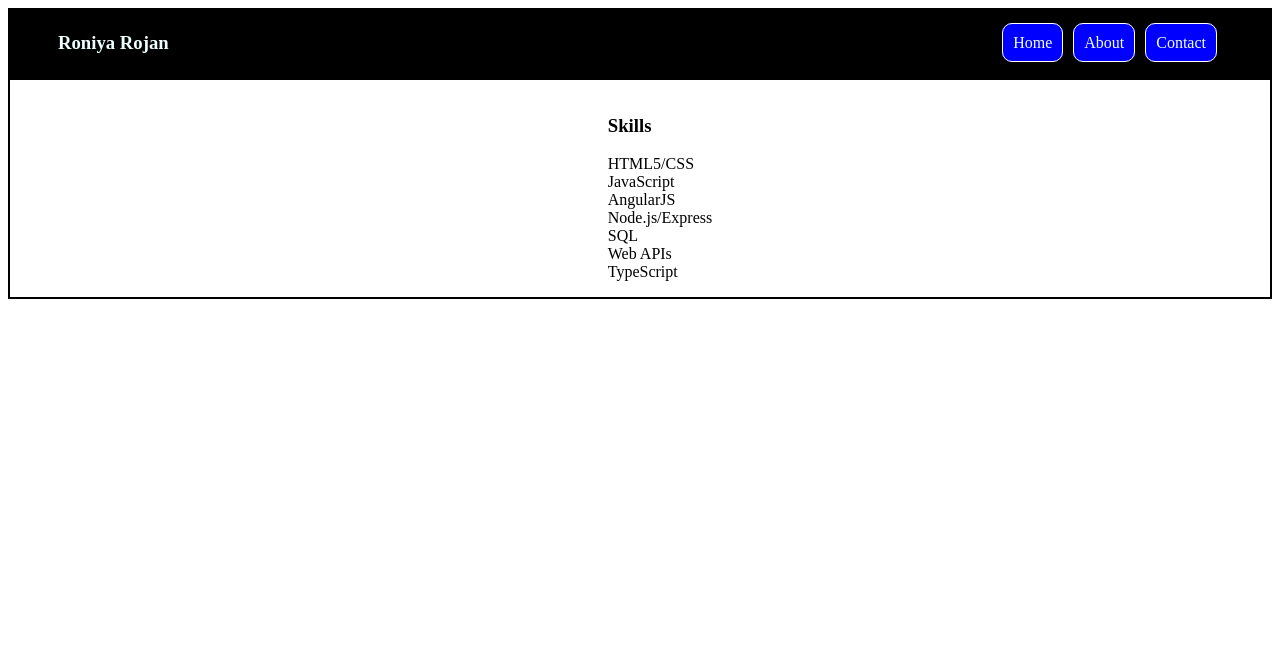
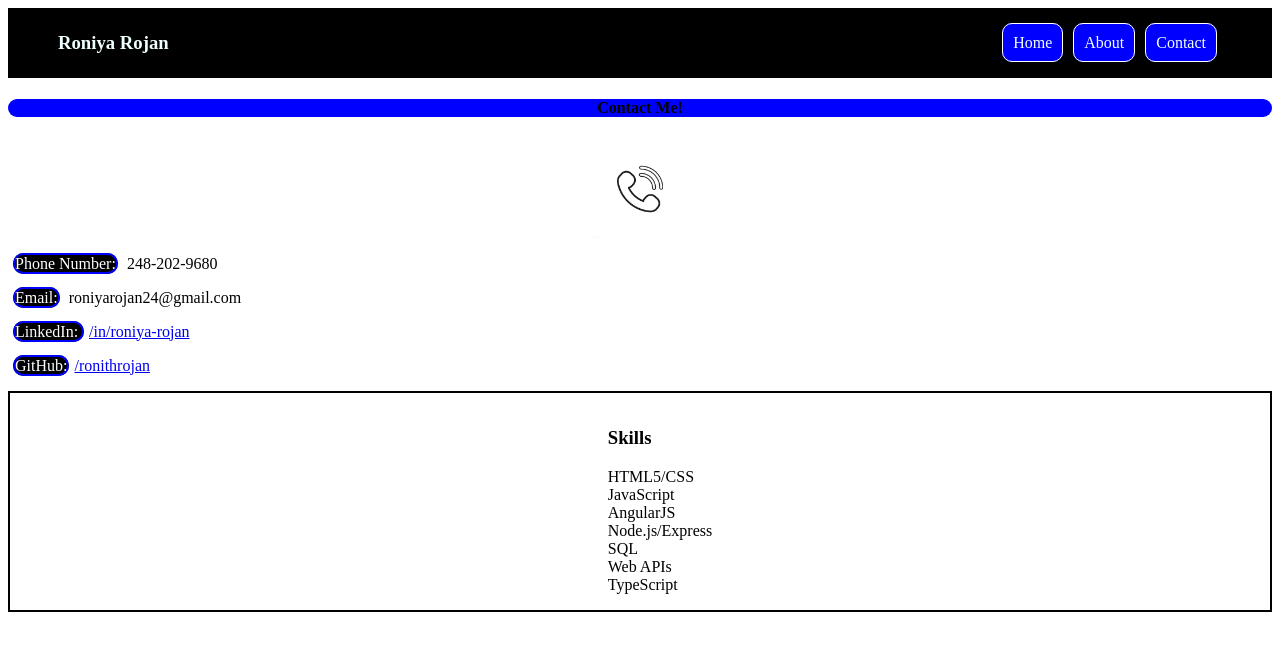
Before and after one commit to ronithrojan/Personal-Website, an Angular app: page /contact in a window 1280 px wide. Shown: the top 650 px of the page. Built offline with nearby package versions, Linux system fonts and the light colour scheme.

Commit message:
contact info added

```diff
--- a/src/app/contact/contact.component.css
+++ b/src/app/contact/contact.component.css
@@ -0,0 +1,30 @@
+h4 {
+  display: flex;
+  justify-content: center;
+  background-color: blue;
+  border-radius: 20px;
+}
+
+.button {
+  background-color: black;
+  color: white;
+  border: 2px solid blue;
+  border-radius: 20px;
+  margin: 5px;
+}
+
+.phonepic {
+  display: flex;
+  justify-content: center;
+  align-items: center;
+  background-image: url("src/assets/phone.jpg");
+  height: 100px;
+  width: 100px;
+  background-size: contain;
+  background-repeat: no-repeat;
+}
+
+.phonecontainer {
+  display: flex;
+  justify-content: center;
+}
--- a/src/app/contact/contact.component.html
+++ b/src/app/contact/contact.component.html
@@ -1 +1,23 @@
-<app-header></app-header> <app-footer></app-footer>
+<app-header></app-header>
+
+<h4>Contact Me!</h4>
+<div class="phonecontainer">
+  <aside class="phonepic"></aside>
+</div>
+<div>
+  <div class="contact">
+    <p><span class="button">Phone Number:</span> 248-202-9680</p>
+    <p><span class="button">Email:</span> roniyarojan24@gmail.com</p>
+    <p>
+      <span class="button">LinkedIn: </span>
+      <a target="_blank" href="https://linkedin.com/in/roniya-rojan"
+        >/in/roniya-rojan</a
+      >
+    </p>
+    <p>
+      <span class="button">GitHub:</span
+      ><a target="_blank" href="https://github.com/ronithrojan">/ronithrojan</a>
+    </p>
+  </div>
+</div>
+<app-footer></app-footer>
```
Also changed, not shown: src/assets/phone.jpg (added), 1 other file (tests, documents, lock files or other folders).
